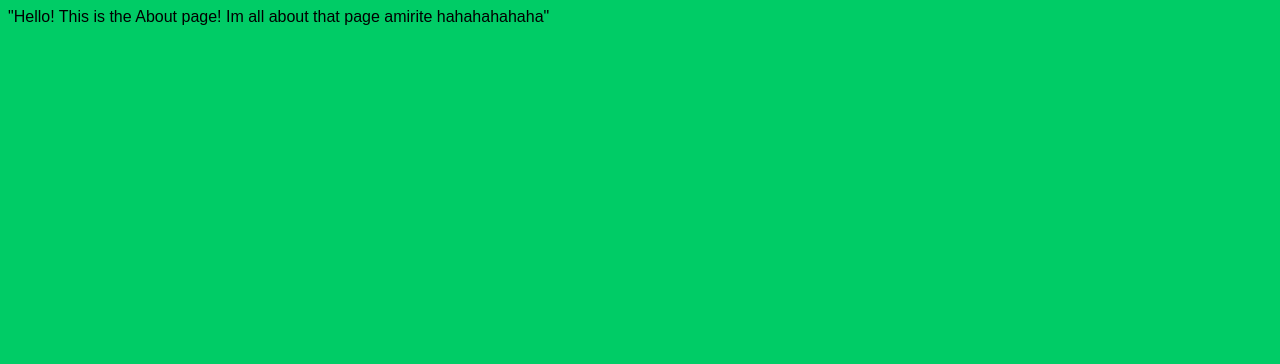
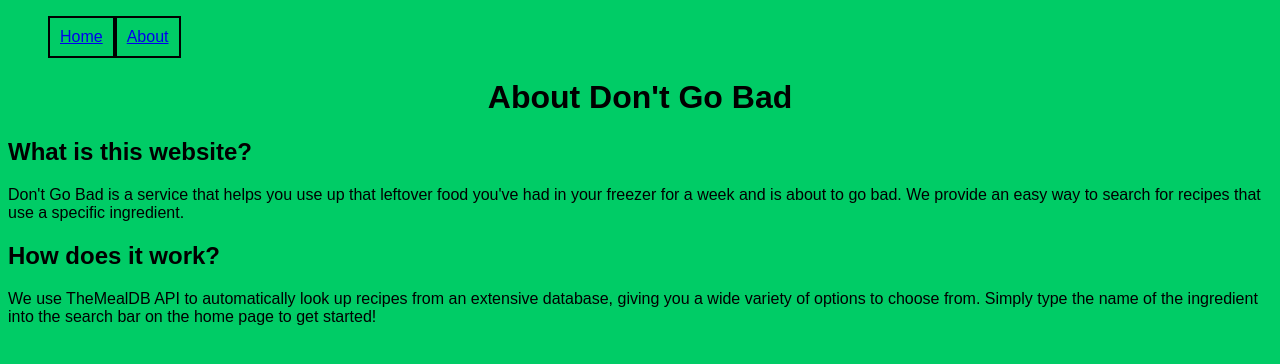
Before and after one commit to slav-gael/dont-go-bad, a Next.js app: page /about in a window 1280 px wide. Shown: the top 364 px of the page. Built offline with nearby package versions, Linux system fonts and the light colour scheme.

Commit message:
added an about page and the bones of a navbar

```diff
--- a/app/about/page.tsx
+++ b/app/about/page.tsx
@@ -1,11 +1,27 @@
+import NavBar from "../components/NavBar/NavBar"
 
 export default function AboutPage() {
 
 
     return(
         <>
+            <NavBar />
             <div>
-                "Hello! This is the About page! Im all about that page amirite hahahahahaha"
+                <h1>About Don't Go Bad</h1>
+            </div>
+            <div>
+                <h2>What is this website?</h2>
+                <p>Don't Go Bad is a service that helps you use up that
+                    leftover food you've had in your freezer for a week
+                    and is about to go bad. We provide an easy way to search
+                    for recipes that use a specific ingredient.</p>
+            </div>
+            <div>
+                <h2>How does it work?</h2>
+                <p>We use TheMealDB API to automatically look up recipes
+                    from an extensive database, giving you a wide variety
+                    of options to choose from. Simply type the name of the
+                    ingredient into the search bar on the home page to get started!</p>
             </div>
         </>
     )
--- /dev/null
+++ b/app/components/NavBar/NavBar.css
@@ -0,0 +1,12 @@
+.navBar {
+    display: flex;
+}
+
+.navBar li {
+    list-style-type: none;
+    display:block;
+    padding:10px;
+    border-style:solid;
+    border-width:2px;
+    /*idk put more stuff here to whoever is making it pretty*/
+}
--- /dev/null
+++ b/app/components/NavBar/NavBar.tsx
@@ -0,0 +1,19 @@
+
+import "./NavBar.css";
+
+export default function NavBar() {
+
+
+    return (
+        <>
+        <ul className="navBar">
+            <li>
+                <a href="/">Home</a>
+            </li>
+            <li>
+                <a href="/about">About</a>
+            </li>
+        </ul>
+        </>
+    )
+}
--- a/app/page.tsx
+++ b/app/page.tsx
@@ -2,17 +2,19 @@
 
 import Link from "next/link";
 import SearchBar from "./components/SearchBar/SearchBar";
+import NavBar from "./components/NavBar/NavBar"
 
 export default function Home() {
   return (
+    <>
+      <NavBar />
       <div style={{ padding: "20px" }}>
         <h1>Don't Go Bad!</h1>
         <p>Find recipes by main ingredient:</p>
 
         {/* See comment block in SearchBar.tsx to see how it is currently searching. */}
         <SearchBar />
-
-      <Link href="/about">Cool test link!</Link>
       </div>
+    </>
   );
 }
```
Lines whose indentation alone changed are shown as unchanged.
